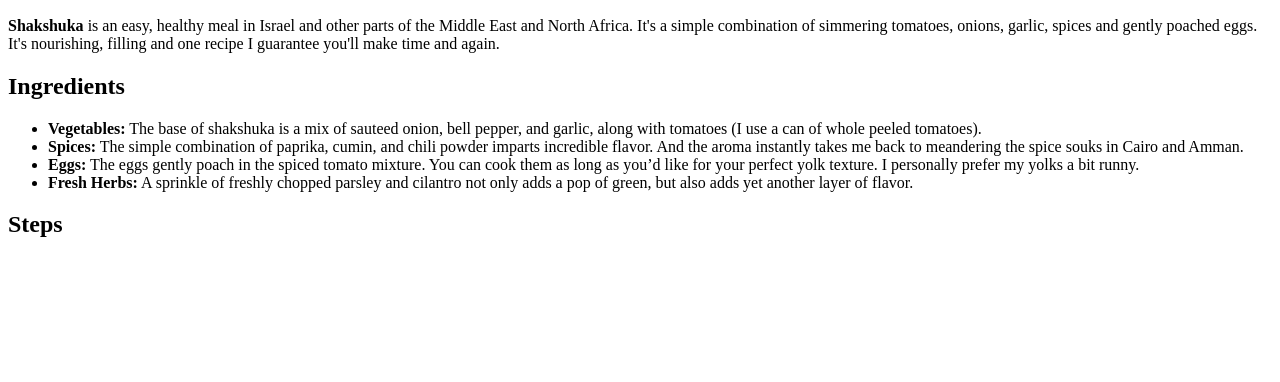
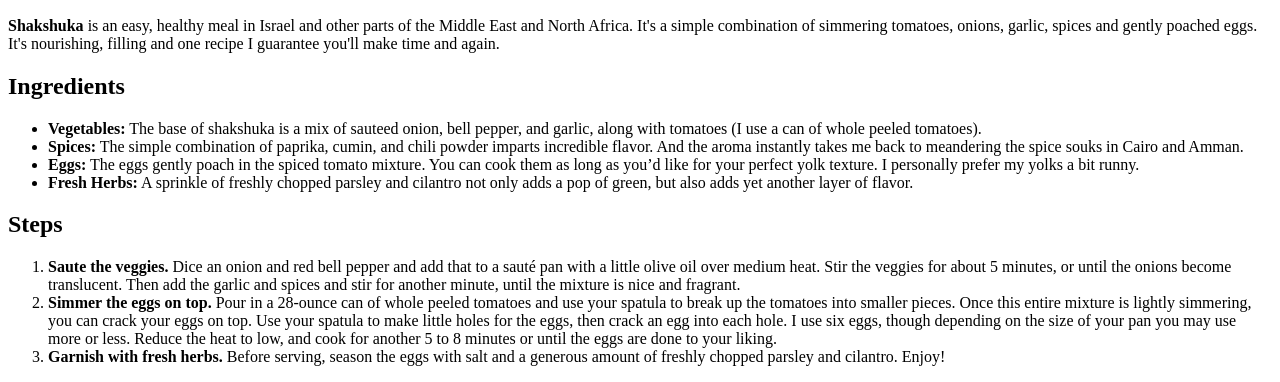
Before and after one commit to andrzeij/odin-recipes, a plain HTML site: page recipes/shakshuka.html in a window 1280 px wide. Shown: the part 509-891 px from the top of the page. Before the commit the page ends 800 px from the top, so only its background shows below. Drawn offline with Linux system fonts and the light colour scheme.

Commit message:
Add missing Steps in Shakshuka recipe

```diff
--- a/recipes/shakshuka.html
+++ b/recipes/shakshuka.html
@@ -42,5 +42,29 @@
       </li>
     </ul>
     <h2>Steps</h2>
+    <ol>
+      <li>
+        <strong>Saute the veggies.</strong> Dice an onion and red bell pepper
+        and add that to a sauté pan with a little olive oil over medium heat.
+        Stir the veggies for about 5 minutes, or until the onions become
+        translucent. Then add the garlic and spices and stir for another minute,
+        until the mixture is nice and fragrant.
+      </li>
+      <li>
+        <strong>Simmer the eggs on top.</strong> Pour in a 28-ounce can of whole
+        peeled tomatoes and use your spatula to break up the tomatoes into
+        smaller pieces. Once this entire mixture is lightly simmering, you can
+        crack your eggs on top. Use your spatula to make little holes for the
+        eggs, then crack an egg into each hole. I use six eggs, though depending
+        on the size of your pan you may use more or less. Reduce the heat to
+        low, and cook for another 5 to 8 minutes or until the eggs are done to
+        your liking.
+      </li>
+      <li>
+        <strong>Garnish with fresh herbs.</strong> Before serving, season the
+        eggs with salt and a generous amount of freshly chopped parsley and
+        cilantro. Enjoy!
+      </li>
+    </ol>
   </body>
 </html>
```
